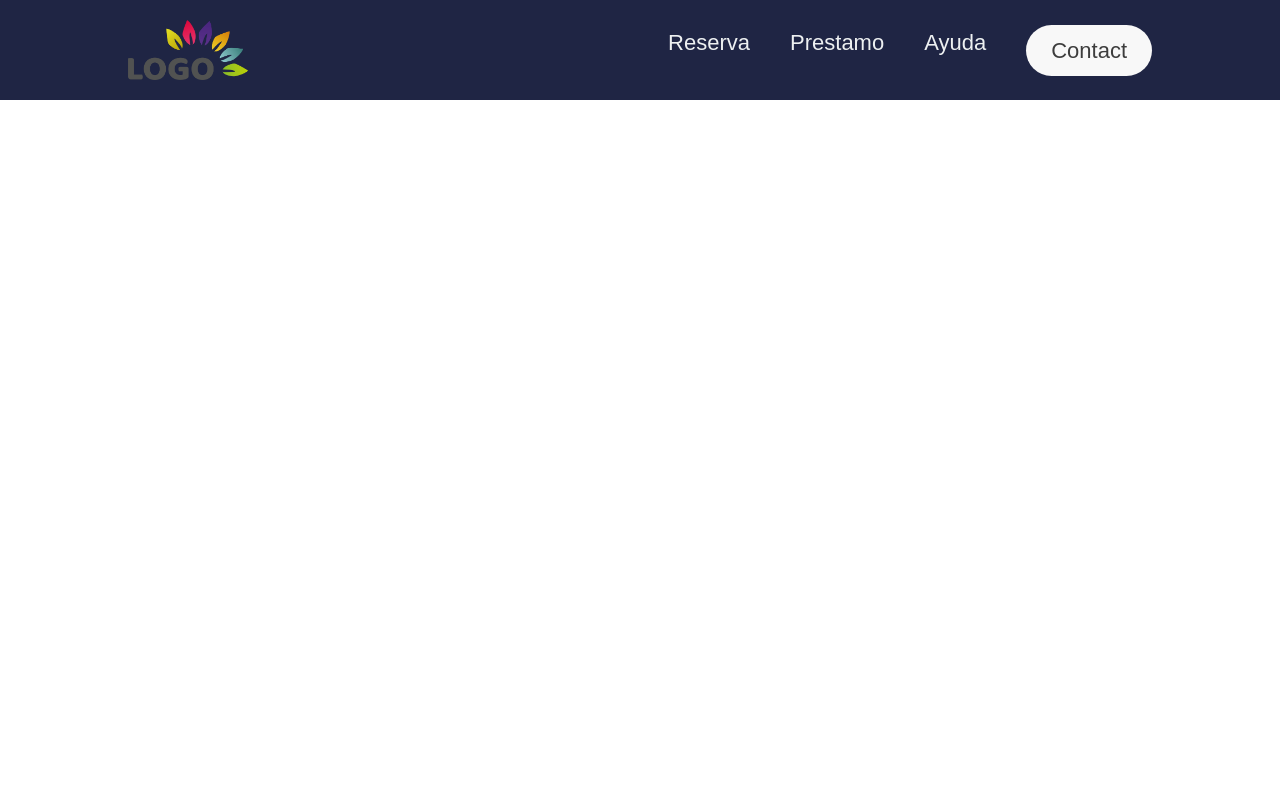
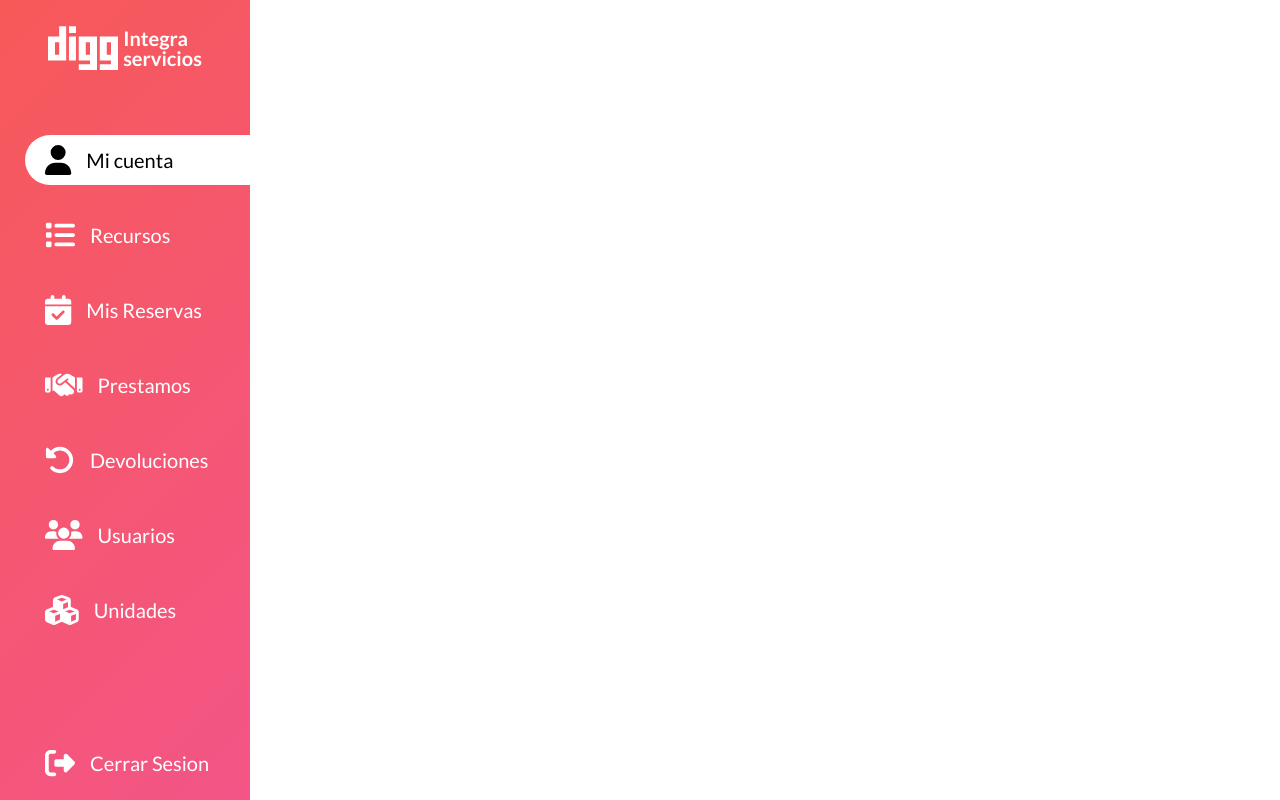
Before and after one commit to erickturriago/integra-servicios, a React (Vite) app: page /home in a window 1280 px wide. Built offline with nearby package versions, Linux system fonts and the light colour scheme.

Commit message:
navbar v1

```diff
--- a/package.json
+++ b/package.json
@@ -10,6 +10,10 @@
     "preview": "vite preview"
   },
   "dependencies": {
+    "@fortawesome/fontawesome-svg-core": "^6.5.2",
+    "@fortawesome/free-brands-svg-icons": "^6.5.2",
+    "@fortawesome/free-solid-svg-icons": "^6.5.2",
+    "@fortawesome/react-fontawesome": "^0.2.0",
     "@hookform/error-message": "^2.0.1",
     "react": "^18.2.0",
     "react-dom": "^18.2.0",
--- a/src/App.css
+++ b/src/App.css
@@ -0,0 +1,3 @@
+body{
+    display: flex;
+}
--- a/src/App.jsx
+++ b/src/App.jsx
@@ -1,3 +1,4 @@
+/* eslint-disable no-unused-vars */
 
 import { useState } from 'react'
 import './App.css'
@@ -8,7 +9,7 @@ import HomePage from './pages/home/HomePage';
 import NavBar from './components/NavBar/NavBar';
 import Prestamo from './components/Prestamo/Prestamo';
 import Reserva from './components/Reserva/Reserva';
-import RegisterPage from './pages/register/RegisterPage';
+//import RegisterPage from './pages/register/RegisterPage';
 
 function App() {
 
@@ -22,14 +23,12 @@ function App() {
 
   return (
     <>
-      <BrowserRouter>
+      <NavBar/>
+      {/* <BrowserRouter>
         <Routes>
 
           <Route path='/' element={<Navigate to="/login"/>}/>
-          <Route path='/' element={<RegisterPage/>}>
-            <Route path='login' element={<SignIn/>}/>
-            <Route path='register' element={<SignUp formData={formRegisterData} setFormData={setForRegisterData}/>}/>
-          </Route>
+          <Route path='/login' element={<SignIn/>}/>
 
           <Route path="home" element={<NavBar/>}>
               <Route path="reserva" element={<Reserva/>}></Route>
@@ -37,7 +36,7 @@ function App() {
             </Route>
 
         </Routes>
-      </BrowserRouter>
+      </BrowserRouter> */}
     </>
   )
 }
--- a/src/components/NavBar/NavBar.css
+++ b/src/components/NavBar/NavBar.css
@@ -1,56 +1,72 @@
-@import url('https://fonts.googleapis.com/css?family=Montserrat:500');
+@import url("https://fonts.googleapis.com/css?family=Montserrat:500");
 
-header li,header a,header button{
-    font-family: "Monserrat",sans-serif;
-    font-weight: 500;
-    font-size: 22px;
-    color: #edf0f1;
-    text-decoration: none;
+nav {
+  position: relative;
+  width: 250px;
+  height: 100vh;
+  background: linear-gradient(135deg, #f75959 0%, #f35587 100%);
+  display: flex;
+  flex-direction: column;
+  justify-content: space-between;
+  z-index: 1;
 }
-
-header img{
-    width: 120px;
-    height: 60px;
+nav .logo {
+  display: flex;
+  align-items: center;
+  justify-content: center;
+  line-height: 1;
+  color: #fff;
+  text-decoration: none;
+  font-size: 20px;
+  width: 30%;
+  margin: 5% auto;
+  cursor: pointer;
+  transition: all 0.5s;
 }
-
-header{
-    display: flex;
-    justify-content: space-between;
-    align-items: center;
-    padding: 20px 10%;
-    background-color: #1F2544;;
-    /* background-color: #405cf5; */
+nav .logo .icono {
+  font-size: 70px;
+  margin-right: 5px;
 }
-
-.logo{
-    cursor: pointer;
-    margin-right: auto;
+nav .logo:hover {
+  transform: scale(1.1);
 }
-
-.nav__links{
-    list-style: none;
+nav a:last-child{
+    margin: 0 0 5% 10%;
 }
-
-.nav__links li{
-    display: inline-block;
-    padding: 0px 20px;
+.nav__links {
+  display: flex;
+  flex-direction: column;
+  align-items: flex-start;
+  height: 80%;
+  padding: 40px 0;
 }
-
-.nav__links li a:hover{
-    color:#0088a9;
+.option {
+  color: #fff;
+  text-decoration: none;
+  list-style: none;
+  width: 95%;
+  height: 50px;
+  display: flex;
+  margin: 0 0 10% 10%;
+  justify-content: flex-start;
+  align-items: center;
+  padding: 20px;
+  font-size: 20px;
+  border-top-left-radius: 50px;
+  border-bottom-left-radius: 50px;
+  transition: 0.5s;
 }
-
-header button{
-    margin-left: 20px;
-    padding: 9px 25px;
-    color: #3d3d3d;
-    background-color: rgb(248, 248, 248);
-    border: none;
-    border-radius: 50px;
-    cursor: pointer;
-    transition: all 0.3s ease 0s;
+.unselected:hover {
+  /* background-color: blue; */
+  color: black;
+  transform: scale(1.05);
 }
-
-header button:hover{
-    background-color: rgba(213, 213, 213, 0.8);
+.option .icono {
+  font-size: 30px;
+  margin-right: 15px;
 }
+.nav__links .selected {
+  background-color: #fff;
+  color: black;
+  cursor: default;
+}
--- a/src/components/NavBar/NavBar.jsx
+++ b/src/components/NavBar/NavBar.jsx
@@ -1,29 +1,43 @@
+/* eslint-disable no-unused-vars */
 import { Outlet, useNavigate } from 'react-router-dom'
 import './NavBar.css'
 import Logo from '../../assets/Logo.png'
+import { FontAwesomeIcon } from '@fortawesome/react-fontawesome'
+import { faDigg } from '@fortawesome/free-brands-svg-icons'
+import { faList } from '@fortawesome/free-solid-svg-icons'
+import { faCalendarCheck } from '@fortawesome/free-solid-svg-icons'
+import { faUser } from '@fortawesome/free-solid-svg-icons'
+import { faHandshake } from '@fortawesome/free-solid-svg-icons'
+import { faRotateLeft } from '@fortawesome/free-solid-svg-icons'
+import { faRightFromBracket } from '@fortawesome/free-solid-svg-icons'
+import { faUsers } from '@fortawesome/free-solid-svg-icons'
+import { faCubes } from '@fortawesome/free-solid-svg-icons'
 
 const NavBar = () => {
 
-    const navigate = useNavigate();
+    // const navigate = useNavigate();
 
-    console.log("renderizdo navbar")
-  return (
-    <>
-        <header>
-            <img src={Logo} className='logo' alt="" />
+    // console.log("renderizdo navbar")
+    return (
+        <>
             <nav>
+                <a href="" className='logo'><FontAwesomeIcon icon={faDigg} className='icono' /><strong>Integra servicios</strong></a>
                 <ul className="nav__links">
-                    <li><a href="" onClick={()=>navigate("/home/reserva")}>Reserva</a></li>
-                    <li><a href="" onClick={()=>navigate("/home/prestamo")}>Prestamo</a></li>
-                    <li><a href="" onClick={()=>navigate("/home/ayuda")}>Ayuda</a></li>
+                    <a href="" className='option selected' id='userOption' ><FontAwesomeIcon icon={faUser} className='icono' />Mi cuenta</a>
+                    <a href="" className='option unselected' id='recursosOption' ><FontAwesomeIcon icon={faList} className='icono' />Recursos</a>
+                    <a href="" className='option unselected' id='reservasOption' ><FontAwesomeIcon icon={faCalendarCheck} className='icono' />Mis Reservas</a>
+                    <a href="" className='option unselected' id='prestamosOption' ><FontAwesomeIcon icon={faHandshake} className='icono' />Prestamos</a>
+                    <a href="" className='option unselected' id='devolucionesOption' ><FontAwesomeIcon icon={faRotateLeft} className='icono' />Devoluciones</a>
+                    <a href="" className='option unselected' id='usuariosOption' ><FontAwesomeIcon icon={faUsers} className='icono' />Usuarios</a>
+                    <a href="" className='option unselected' id='unidadesOption' ><FontAwesomeIcon icon={faCubes} className='icono' />Unidades</a>
+
                 </ul>
+                <a href="" className="option unselected" id='signOutOption' ><FontAwesomeIcon icon={faRightFromBracket} className='icono' />Cerrar Sesion</a>
             </nav>
-            <a href="" className="cta"><button>Contact</button></a>
-        </header>
-        <Outlet/>
-    </>
+            <Outlet />
+        </>
 
-  )
+    )
 }
 
 export default NavBar
--- a/src/components/SignIn/SignIn.jsx
+++ b/src/components/SignIn/SignIn.jsx
@@ -1,45 +1,47 @@
+/* eslint-disable no-unused-vars */
+/* eslint-disable no-undef */
 import React from 'react'
 import './SignIn.css'
 import inicioSesionService from "../../services/iniciarSesionUsuario";
 
 const SignIn = () => {
 
-  const {handleSubmit, register, errors} = useForm();
-    const [email,setEmail] = useState('');
-    // const [password,setPassword] = useState('');
+  // const {handleSubmit, register, errors} = useForm();
+  //   const [email,setEmail] = useState('');
+  //   // const [password,setPassword] = useState('');
 
-    const navigate = useNavigate();
+  //   const navigate = useNavigate();
 
 
-    const notifyError = ()=>{
-        toast.error("Login Incorrect!",
-        {position:"top-right",autoClose: 2000});
-    }
-    const notifySuccess = ()=>{
-        toast.success("Login exitoso!",
-        {position:"top-right",autoClose: 2000,onClose:()=>navigate("/home/reserva")});
-    }
+  //   const notifyError = ()=>{
+  //       toast.error("Login Incorrect!",
+  //       {position:"top-right",autoClose: 2000});
+  //   }
+  //   const notifySuccess = ()=>{
+  //       toast.success("Login exitoso!",
+  //       {position:"top-right",autoClose: 2000,onClose:()=>navigate("/home/reserva")});
+  //   }
 
 
-    const onSubmit = values =>{
-        console.log(values)
+  //   const onSubmit = values =>{
+  //       console.log(values)
 
-        inicioSesionService(values)
-        .then((response) => {
-            console.log(response)
-            if(response){
-                notifySuccess();
-            }
-            else{
-                notifyError();
-            }
-        })
+  //       inicioSesionService(values)
+  //       .then((response) => {
+  //           console.log(response)
+  //           if(response){
+  //               notifySuccess();
+  //           }
+  //           else{
+  //               notifyError();
+  //           }
+  //       })
 
-    }
+  //   }
 
-    const handleClick = ()=>{
-        navigate("/register");
-    }
+  //   const handleClick = ()=>{
+  //       navigate("/register");
+  //   }
 
 
   return (
```
Also changed, not shown: src/assets/Logo.png, 1 other file (tests, documents, lock files or other folders).
